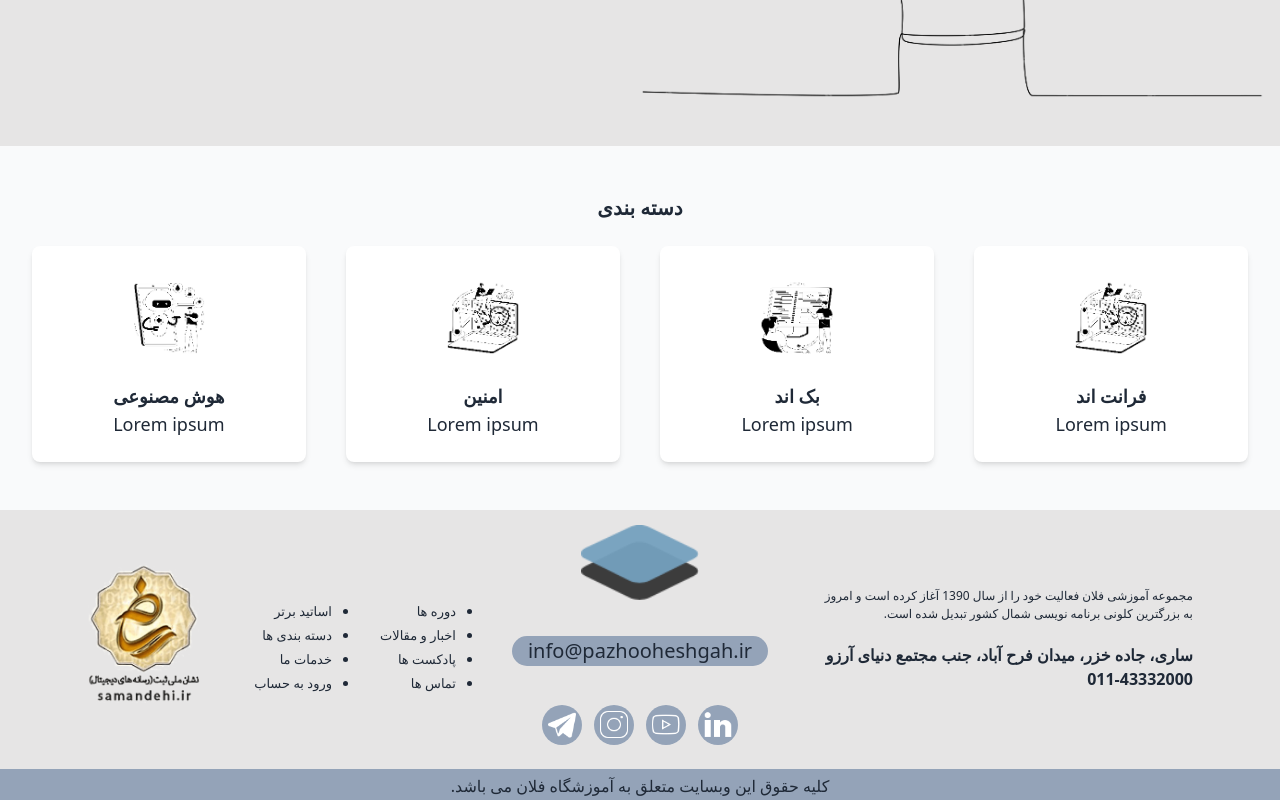
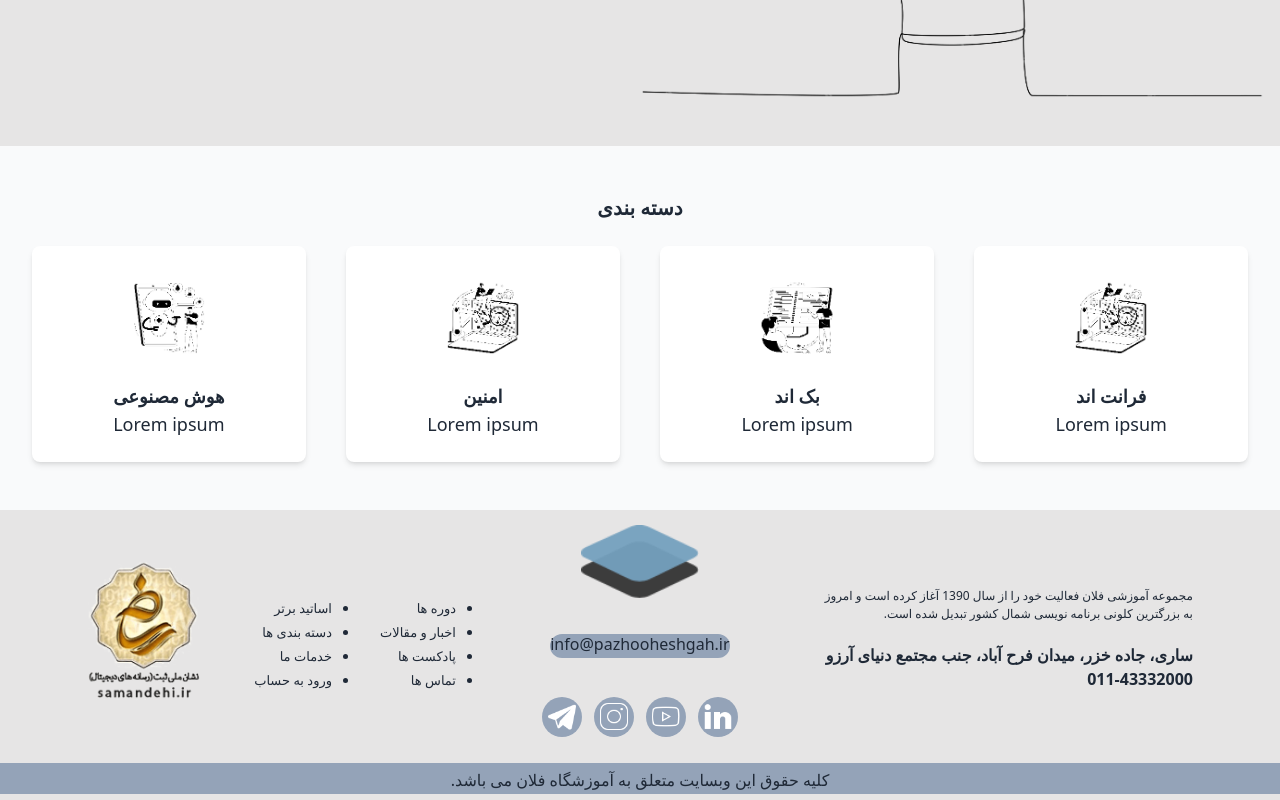
Before and after one commit to academy-react-summer1403/future-programmers, a React (Vite) app: page / in a window 1280 px wide. Shown: the part 1737-2537 px from the top of the page. Built offline with nearby package versions, Linux system fonts and the light colour scheme; no server answers.

Commit message:
compelete responsive

```diff
--- a/src/component/footer/Footer.jsx
+++ b/src/component/footer/Footer.jsx
@@ -17,7 +17,7 @@ function Footer() {
 
         <div className='w-1/5  max-sm:w-[100%] max-md:w-[30%]'>
           <div className='h-1/3 sm:max-md:h-[40%]'><img src={Logo} className='rounded-[30%] h-[100%] w-[46%] max-sm:w-[30%] max-md:w-[42%] max-md:h-[95%] m-[auto]'></img></div>
-          <div className='bg-slate-400 text-center rounded-[23px] mt-[35px] max-md:mt-[25px] max-md:w-[75%] max-md:mr-[12%] max-sm:mt-[15px] max-sm:w-[50%] max-sm:mr-[25%]'><a href='' className='text-[20px] max-md:text-[15px] max-lg:text-[17px] max-sm:m-x:auto'>info@pazhooheshgah.ir</a></div>
+          <div className='bg-slate-400 text-center rounded-[23px] mt-[35px] max-md:mt-[25px] max-md:w-[75%] max-md:mr-[12%] max-sm:mt-[15px] w-[70%] mr-[15%] max-sm:w-[50%] max-sm:mr-[25%]'><a href='' className='relative bottom-[2px] text-[16px] max-md:text-[15px] max-lg:text-[12px] max-sm:m-x:auto'>info@pazhooheshgah.ir</a></div>
           <div className='flex justify-center gap-3 mt-[15%] max-sm:mt-[5%] max-md:mt-[7%]'>
             <div className='bg-slate-400 w-[40px] h-[40px] sm:max-md:w-[32px] sm:max-md:h-[32px] rounded-[50%]'><a href='#'><img src={linkedin} className='w-[79%] mr-[10%] mt-[10%] sm:max-md:w-[25px]'></img></a></div>
             <div className='bg-slate-400 w-[40px] h-[40px] sm:max-md:w-[32px] sm:max-md:h-[32px] rounded-[50%]'><a href='#'><img src={youtube} className='w-[79%] mr-[10%] mt-[10%] sm:max-md:w-[25px]'></img></a></div>
```
